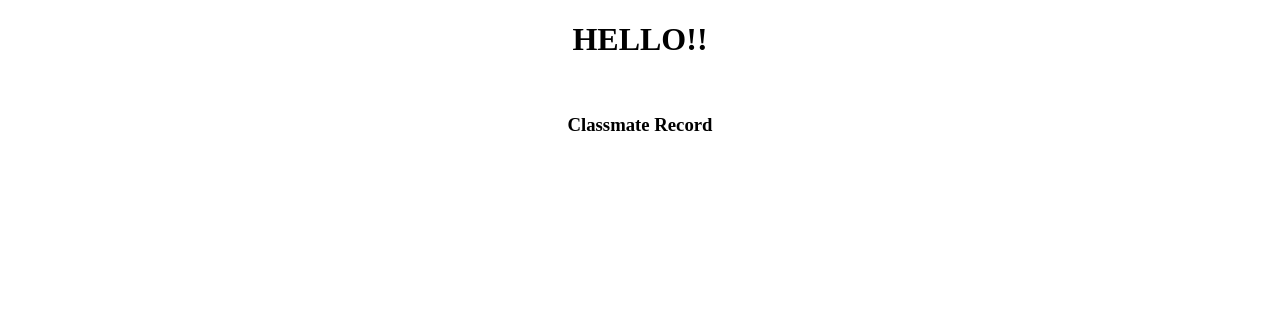
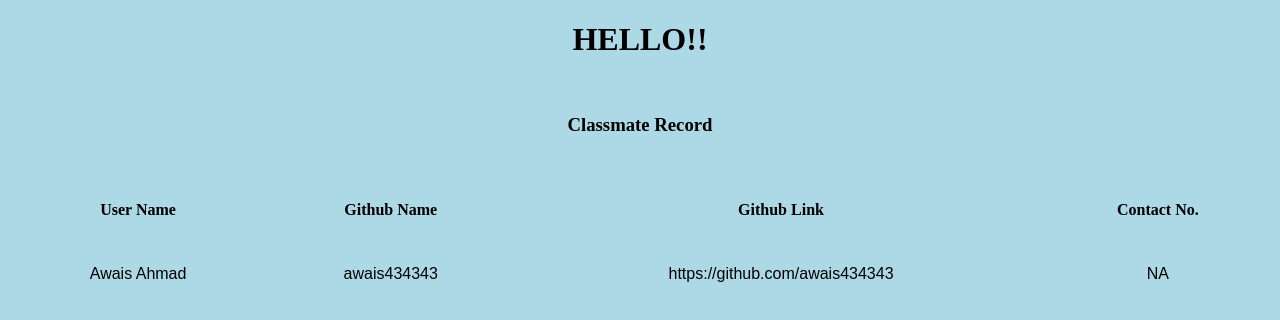
Before and after one commit to SAJIDMEHM00D/WEB, a plain HTML site: page index.html in a window 1280 px wide. Drawn offline with Linux system fonts and the light colour scheme.

Commit message:
added table

```diff
--- a/index.html
+++ b/index.html
@@ -1,13 +1,26 @@
 <!doctype html>
 <html>
     <head> <title>MY WEB</title></head>
-    <body>
+    <body bgcolor="lightblue">
 <h1 align="center">HELLO!!</h1>
 <table align="center" width="100%" cellpadding="10px" cellspacing ="5px">
 <tr>
-    <td align="center"><h3>Classmate Record</h3></td>
+    <td align="center" colspan="4"><h3>Classmate Record</h3></td>
 </tr>
+<tr>
+    <td align="center"><h4>User Name</h4></td>
+    <td align="center"><h4>Github Name</h4></td>
+    <td align="center"><h4>Github Link</h4></td>
+    <td align="center"><h4>Contact No.</h4></td>
+</tr>
+<tr>
+        <td align="center"><font face="Arial">Awais Ahmad</font></td>
+        <td align="center"><font face="Arial">awais434343</font></td>
+        <td align="center"><font face="Arial">https://github.com/awais434343</font></td>
+        <td align="center"><font face="Arial">NA</font></td>
 
+
+</tr>
 
 </table>
 
```
